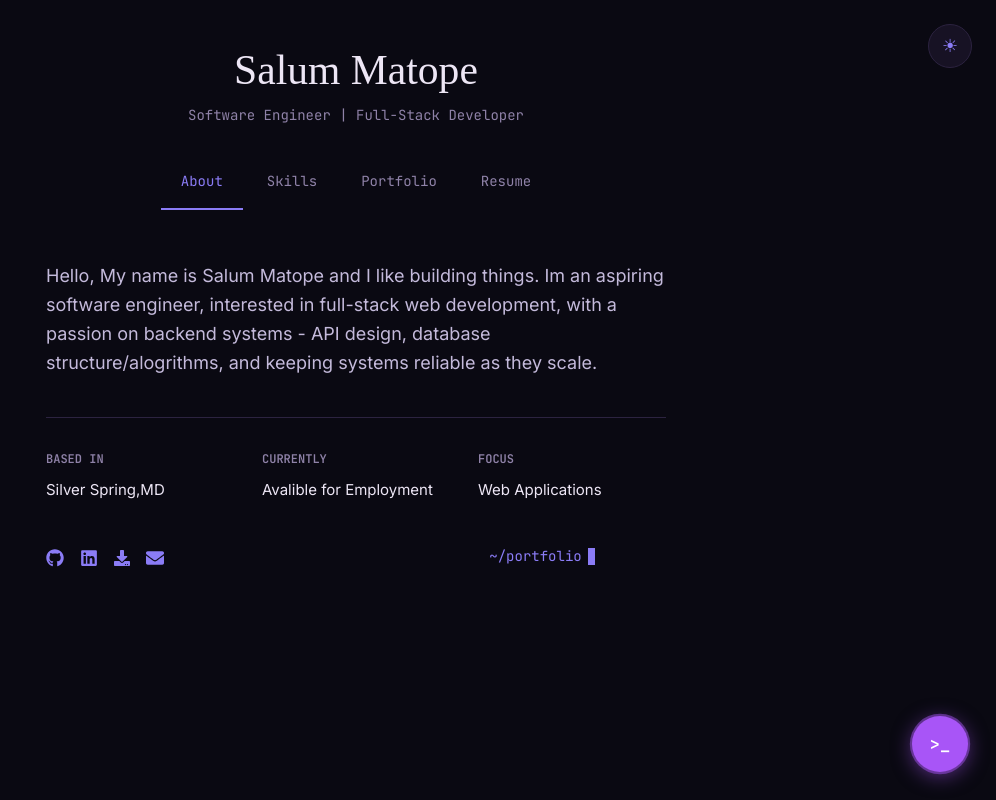
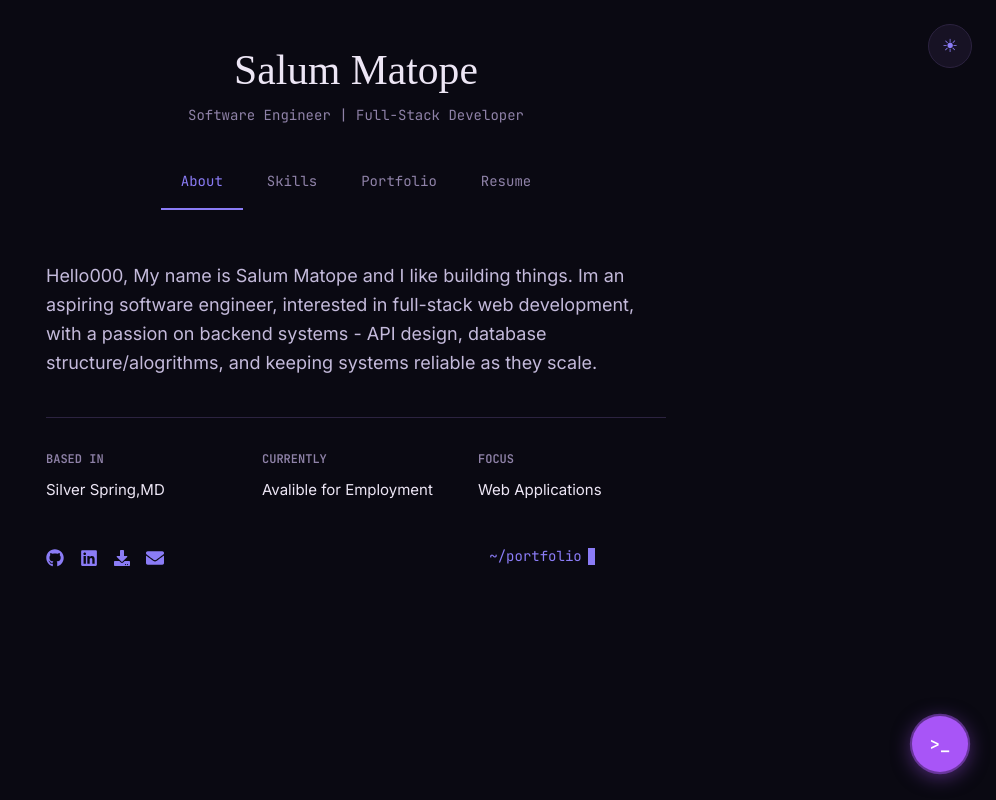
Before and after one commit to Salum14/Portfolio, a React (Vite) app: page /info in a window 1280 px wide. Shown: the whole page, without its empty margins (284-1280 px from the left). Built offline with nearby package versions, Linux system fonts and the light colour scheme.

Commit message:
update bio

```diff
--- a/src/components/Info.jsx
+++ b/src/components/Info.jsx
@@ -5,7 +5,7 @@ export default function Info({ onOpenTerminal }) {
   return (
     <section className="panel">
       <p className="lede">
-        Hello, My name is Salum Matope and I like building things. Im an aspiring software engineer, interested in full-stack web development, with a passion on backend systems - API design, database structure/alogrithms, and keeping systems reliable as they scale.
+        Hello000, My name is Salum Matope and I like building things. Im an aspiring software engineer, interested in full-stack web development, with a passion on backend systems - API design, database structure/alogrithms, and keeping systems reliable as they scale.
       </p>
       <p className="lede">
 
```
